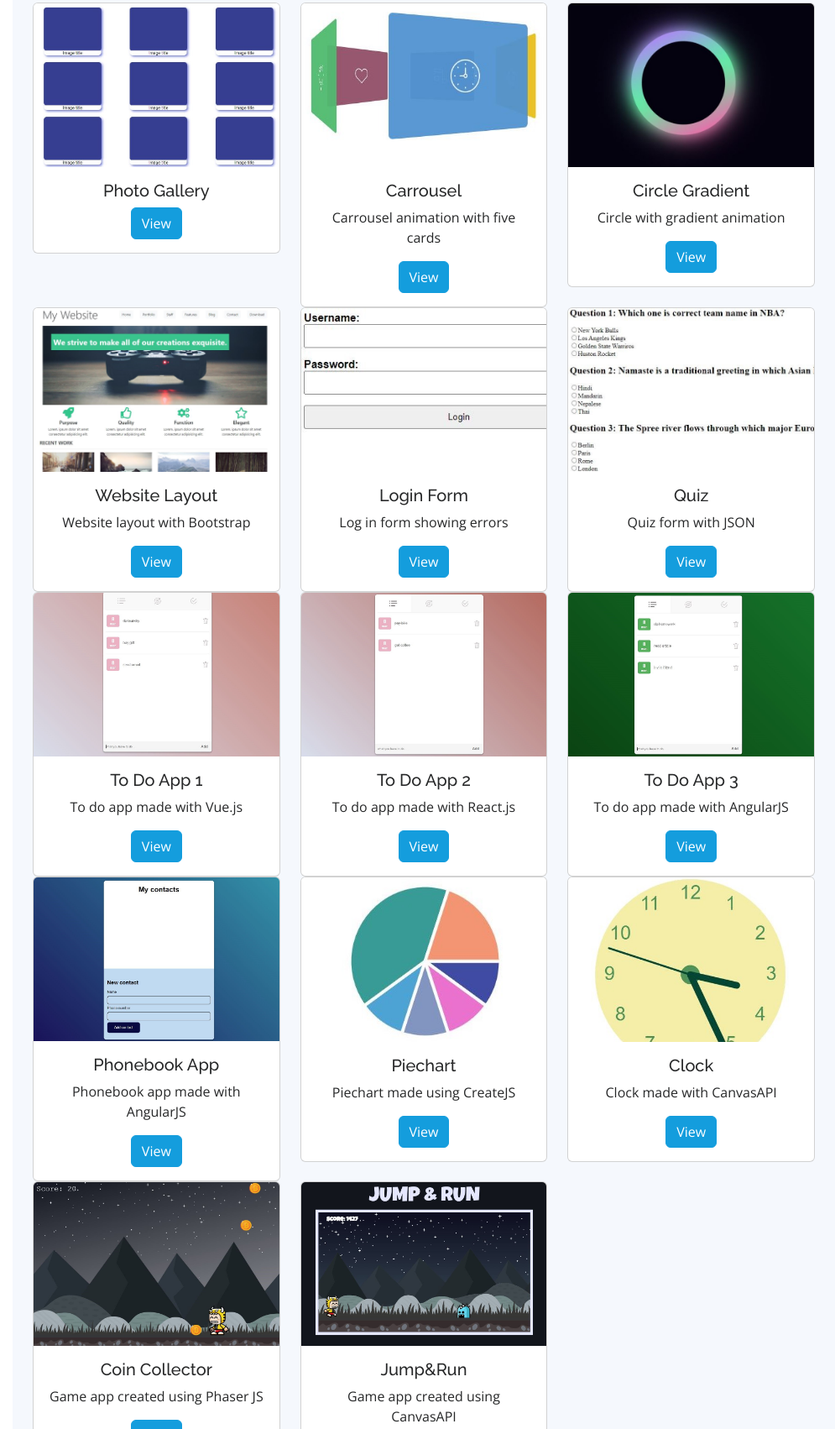
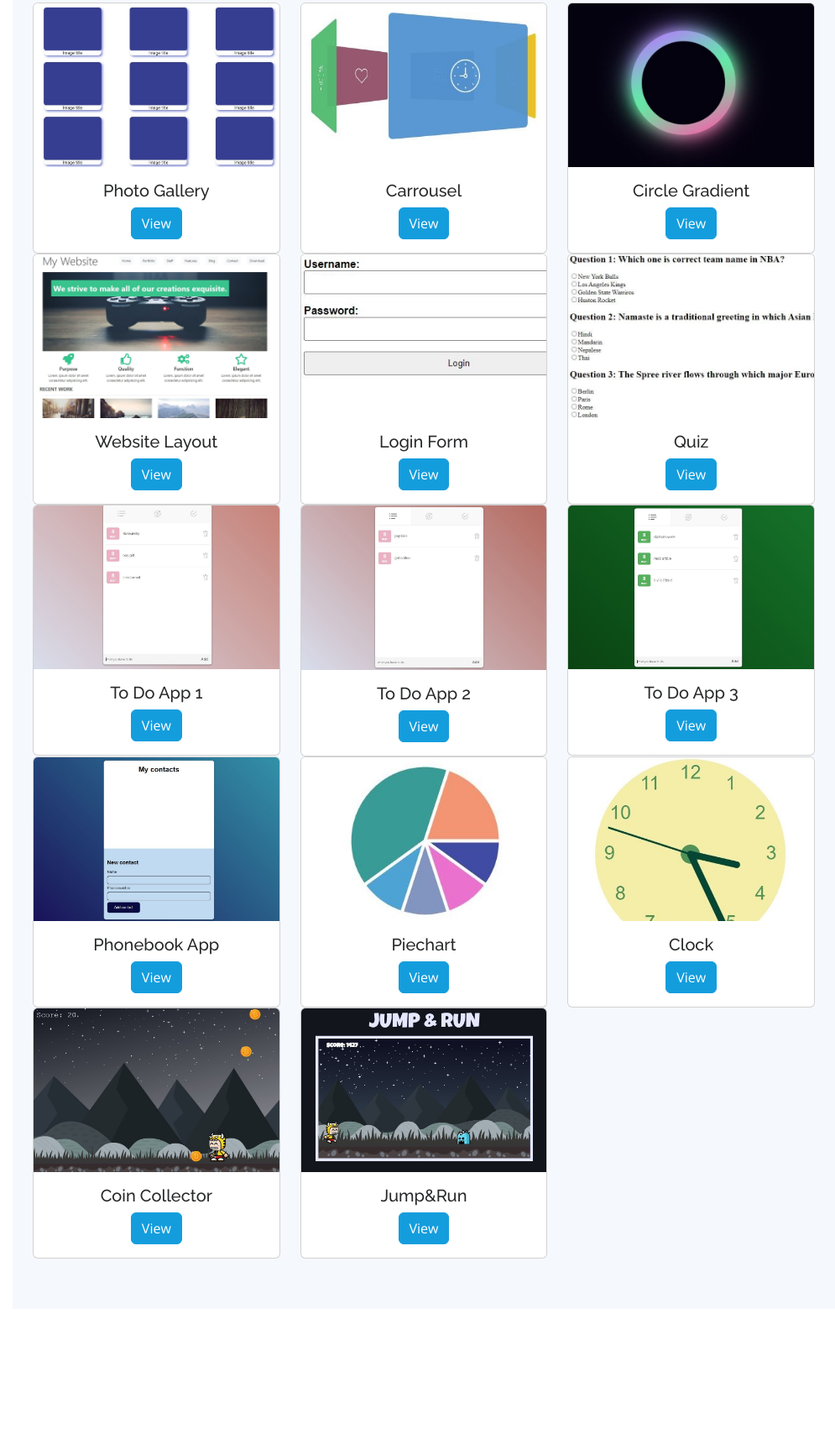
Before and after one commit to mariaflucus/Portfolio-Website, a plain HTML site: page index.html in a window 1280 px wide. Shown: the part 2686-4388 px from the top of the page at 84% size, without its empty margins (285-1280 px from the left). After the commit the page ends 4245 px from the top, so only its background shows below. Drawn offline with nearby package versions, Linux system fonts and the light colour scheme.

Commit message:
cardtext-del-all

```diff
--- a/index.html
+++ b/index.html
@@ -187,7 +187,6 @@
                       <img src="assets/img/crs-anim.JPG" class="card-img-top" alt="carrousel animation"/>
                       <div class="card-body">
                         <h5 class="card-title">Carrousel</h5>
-                        <p class="card-text">Carrousel animation with five cards</p>
                         <a href="https://mariaflucus.github.io/carousel-animation/" class="btn btn-primary">View</a>
                       </div>
                     </div>
@@ -198,7 +197,6 @@
                       <img src="assets/img/circle-gradient-anim.JPG" class="card-img-top" alt="circle gradient animation"/>
                       <div class="card-body">
                         <h5 class="card-title">Circle Gradient</h5>
-                        <p class="card-text">Circle with gradient animation </p>
                         <a href="https://mariaflucus.github.io/gradient-animation/" class="btn btn-primary">View</a>
                       </div>
                     </div>
@@ -211,7 +209,6 @@
                       <img src="assets/img/bootstrap-site.JPG" class="card-img-top" alt="Bootstrap site"/>
                       <div class="card-body">
                         <h5 class="card-title">Website Layout</h5>
-                        <p class="card-text">Website layout with Bootstrap</p>
                         <a href="https://mariaflucus.github.io/website-layout/" class="btn btn-primary">View</a>
                       </div>
                     </div>
@@ -222,7 +219,6 @@
                       <img src="assets/img/login-form.JPG" class="card-img-top" alt="log in form"/>
                       <div class="card-body">
                         <h5 class="card-title">Login Form</h5>
-                        <p class="card-text">Log in form showing errors </p>
                         <a href="https://mariaflucus.github.io/login-form/" class="btn btn-primary">View</a>
                       </div>
                     </div>
@@ -233,7 +229,6 @@
                       <img src="assets/img/quiz.JPG" class="card-img-top" alt="quiz"/>
                       <div class="card-body">
                         <h5 class="card-title">Quiz</h5>
-                        <p class="card-text">Quiz form with JSON</p>
                         <a href="https://mariaflucus.github.io/quiz/" class="btn btn-primary">View</a>
                       </div>
                     </div>
@@ -246,7 +241,6 @@
                       <img src="assets/img/vue-todo.JPG" class="card-img-top" alt="vue to do app"/>
                       <div class="card-body">
                         <h5 class="card-title">To Do App 1</h5>
-                        <p class="card-text">To do app made with Vue.js</p>
                         <a href="https://mariaflucus.github.io/todo-vue-app/" class="btn btn-primary">View</a>
                       </div>
                     </div>
@@ -257,7 +251,6 @@
                       <img src="assets/img/react-todo.JPG" class="card-img-top" alt="react to do app"/>
                       <div class="card-body">
                         <h5 class="card-title">To Do App 2</h5>
-                        <p class="card-text">To do app made with React.js</p>
                         <a href="https://mariaflucus.github.io/todo-react-app/" class="btn btn-primary">View</a>
                       </div>
                     </div>
@@ -268,7 +261,6 @@
                       <img src="assets/img/angular-todo.JPG" class="card-img-top" alt="angular to do app"/>
                       <div class="card-body">
                         <h5 class="card-title">To Do App 3</h5>
-                        <p class="card-text">To do app made with AngularJS</p>
                         <a href="https://mariaflucus.github.io/todo-angular-app/" class="btn btn-primary">View</a>
                       </div>
                     </div>
@@ -281,7 +273,6 @@
                       <img src="assets/img/angular-phonebook.JPG" class="card-img-top" alt="angular phonebook"/>
                       <div class="card-body">
                         <h5 class="card-title">Phonebook App</h5>
-                        <p class="card-text">Phonebook app made with AngularJS</p>
                         <a href="https://mariaflucus.github.io/agenda-angular-app/" class="btn btn-primary">View</a>
                       </div>
                     </div>
@@ -292,7 +283,6 @@
                       <img src="assets/img/piechart.JPG" class="card-img-top" alt="piechart"/>
                       <div class="card-body">
                         <h5 class="card-title">Piechart</h5>
-                        <p class="card-text">Piechart made using CreateJS</p>
                         <a href="https://mariaflucus.github.io/piechart/" class="btn btn-primary">View</a>
                       </div>
                     </div>
@@ -303,7 +293,6 @@
                       <img src="assets/img/clock.JPG" class="card-img-top" alt="clock"/>
                       <div class="card-body">
                         <h5 class="card-title">Clock</h5>
-                        <p class="card-text">Clock made with CanvasAPI</p>
                         <a href="https://mariaflucus.github.io/clock/" class="btn btn-primary">View</a>
                       </div>
                     </div>
@@ -316,7 +305,6 @@
                       <img src="assets/img/coin-collector.JPG" class="card-img-top" alt="coin collector"/>
                       <div class="card-body">
                         <h5 class="card-title">Coin Collector</h5>
-                        <p class="card-text">Game app created using Phaser JS</p>
                         <a href="https://mariaflucus.github.io/coin-collector/" class="btn btn-primary">View</a>
                       </div>
                     </div>
@@ -327,7 +315,6 @@
                       <img src="assets/img/jump-run.JPG" class="card-img-top" alt="jump and run"/>
                       <div class="card-body">
                         <h5 class="card-title">Jump&Run</h5>
-                        <p class="card-text">Game app created using CanvasAPI</p>
                         <a href="https://mariaflucus.github.io/jump-and-run/" class="btn btn-primary">View</a>
                       </div>
                     </div>
```
